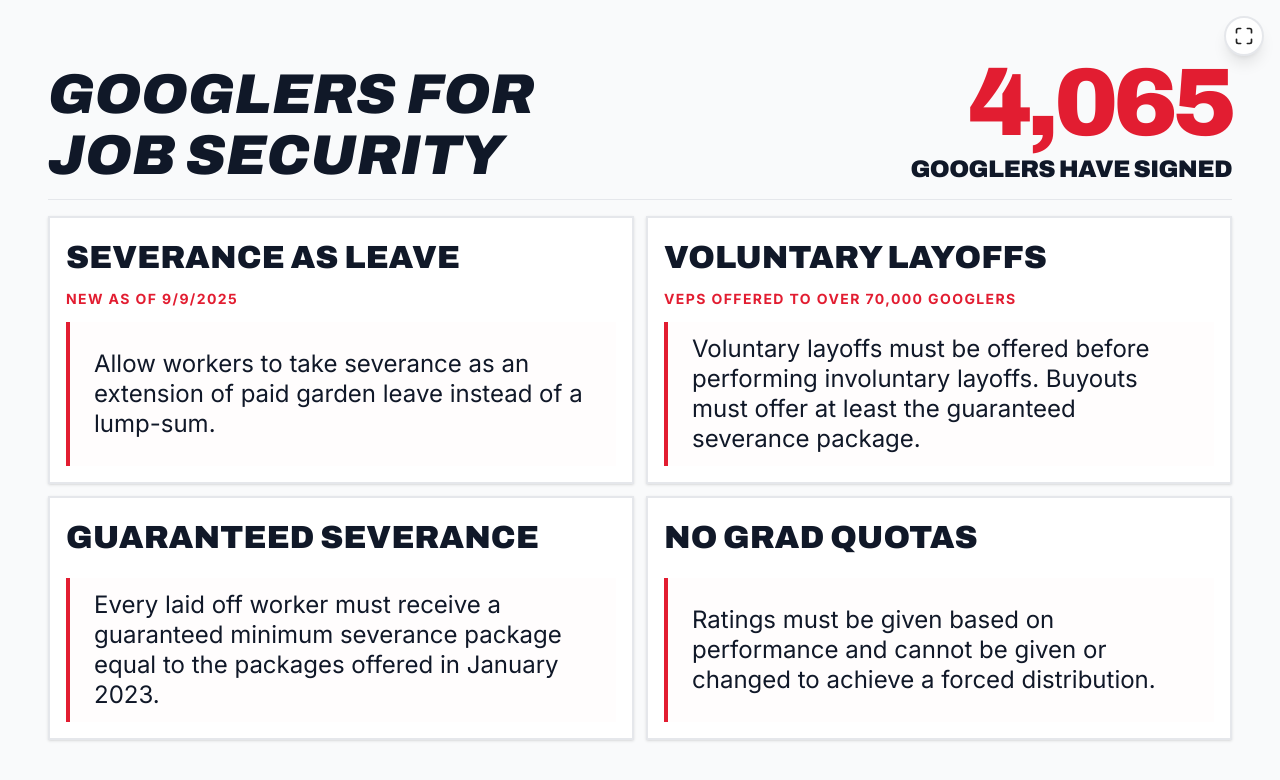
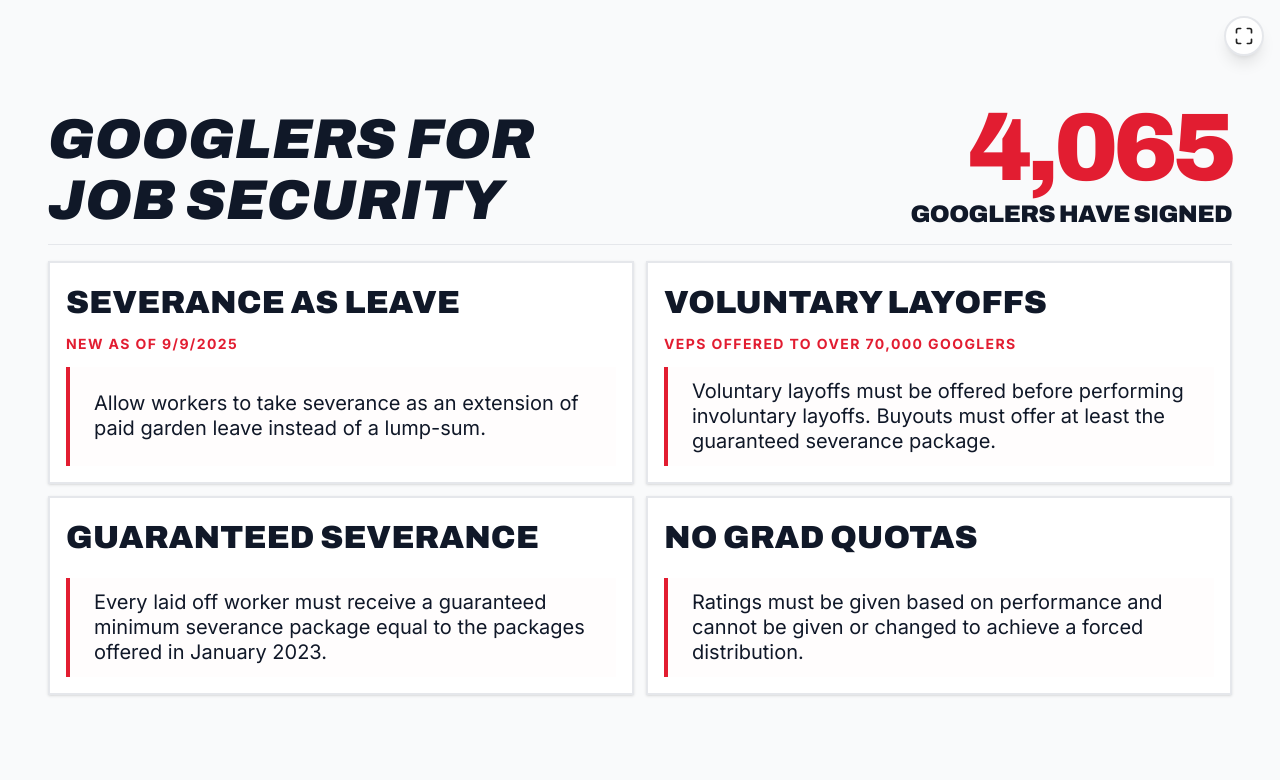
Before and after one commit to pmlamotte/g4js-attract, a React (Vite) app: page / in a window 1280 px wide. Shown: the top 780 px of the page. Built offline with nearby package versions, Linux system fonts and the light colour scheme.

Commit message:
style: slightly reduce font size of quotes in red boxes

```diff
--- a/src/App.tsx
+++ b/src/App.tsx
@@ -153,7 +153,7 @@
                 */}
 
                 <div className="flex-1 flex flex-col justify-center pl-6 border-l-4 border-awu-red bg-red-50/20 pr-6" style={{ paddingTop: 'clamp(0.75rem, 1.5dvh, 1.5rem)', paddingBottom: 'clamp(0.75rem, 1.5dvh, 1.5rem)' }}>
-                  <p className="text-gray-900 leading-tight" style={{ fontSize: 'clamp(1.2rem, 3dvh, 1.8rem)' }}>
+                  <p className="text-gray-900 leading-tight" style={{ fontSize: 'clamp(1rem, 2.5dvh, 1.5rem)' }}>
                     {std.fightFor}
                   </p>
                 </div>
```
